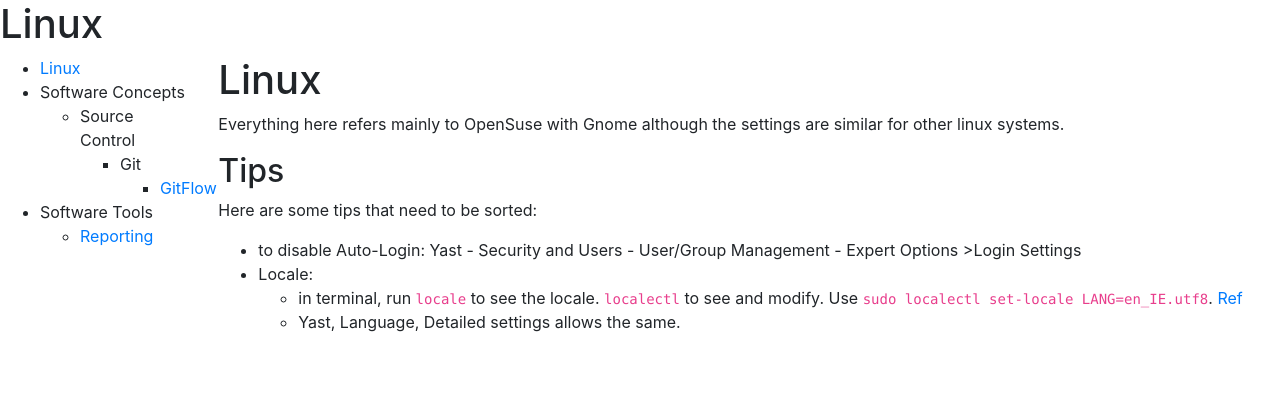
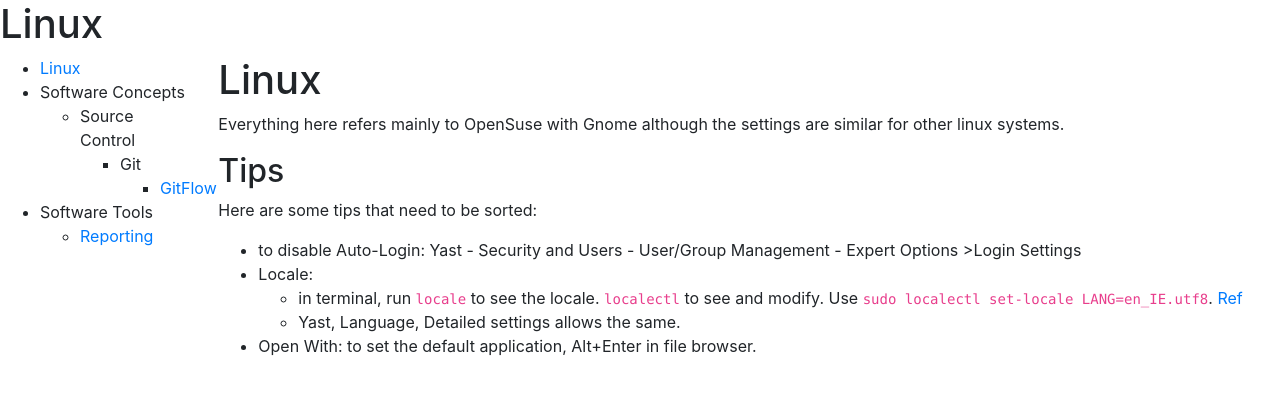
Before and after one commit to MisterY/it-knowledge-base-site, a Jekyll site: the page built from linux/linux.md, in a window 1280 px wide. Shown: the top 395 px of the page. Built offline with Jekyll 4.4.1, drawn with Linux system fonts in a browser that asks for light colours; nearby versions of some CDN libraries; our own code applies the rules of GitHub Pages for plain Markdown files.

Commit message:
set the default application handler for file types

```diff
--- a/linux/linux.md
+++ b/linux/linux.md
@@ -10,3 +10,4 @@ Here are some tips that need to be sorted:
 - Locale:
     - in terminal, run `locale` to see the locale. `localectl` to see and modify. Use `sudo localectl set-locale LANG=en_IE.utf8`. [Ref](https://www.cyberciti.biz/faq/how-to-set-locales-i18n-on-a-linux-unix/)
     - Yast, Language, Detailed settings allows the same.
+- Open With: to set the default application, Alt+Enter in file browser.
```
